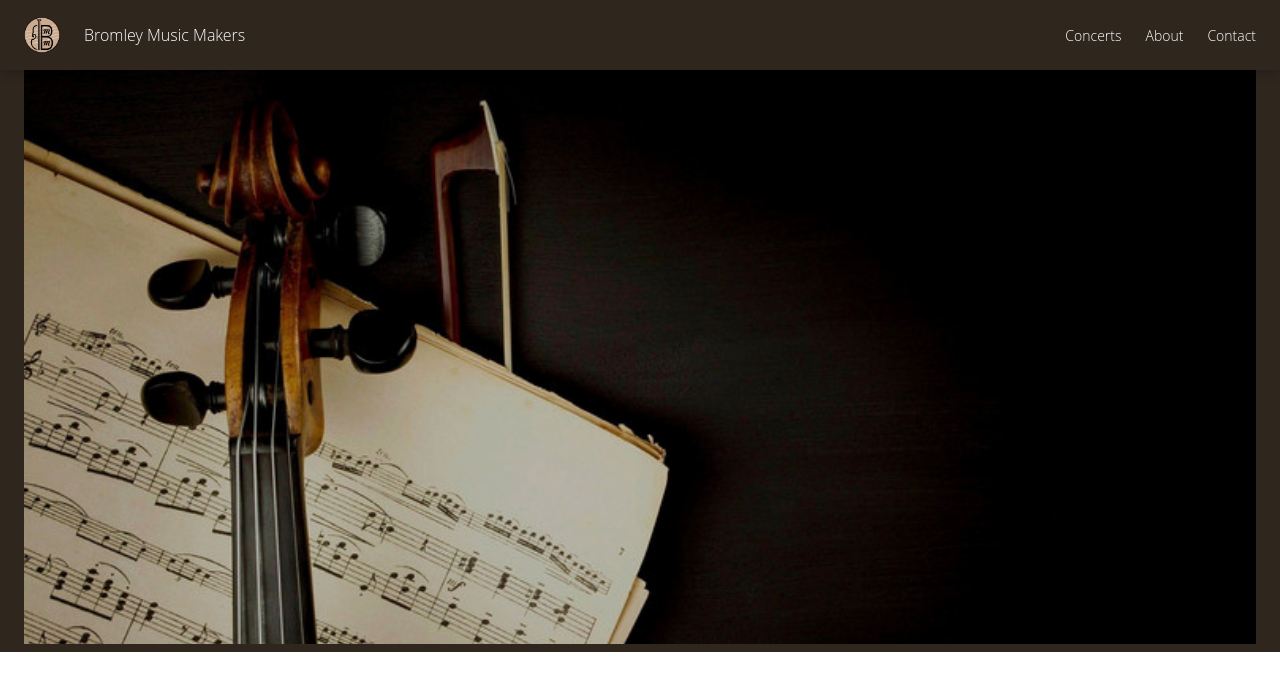
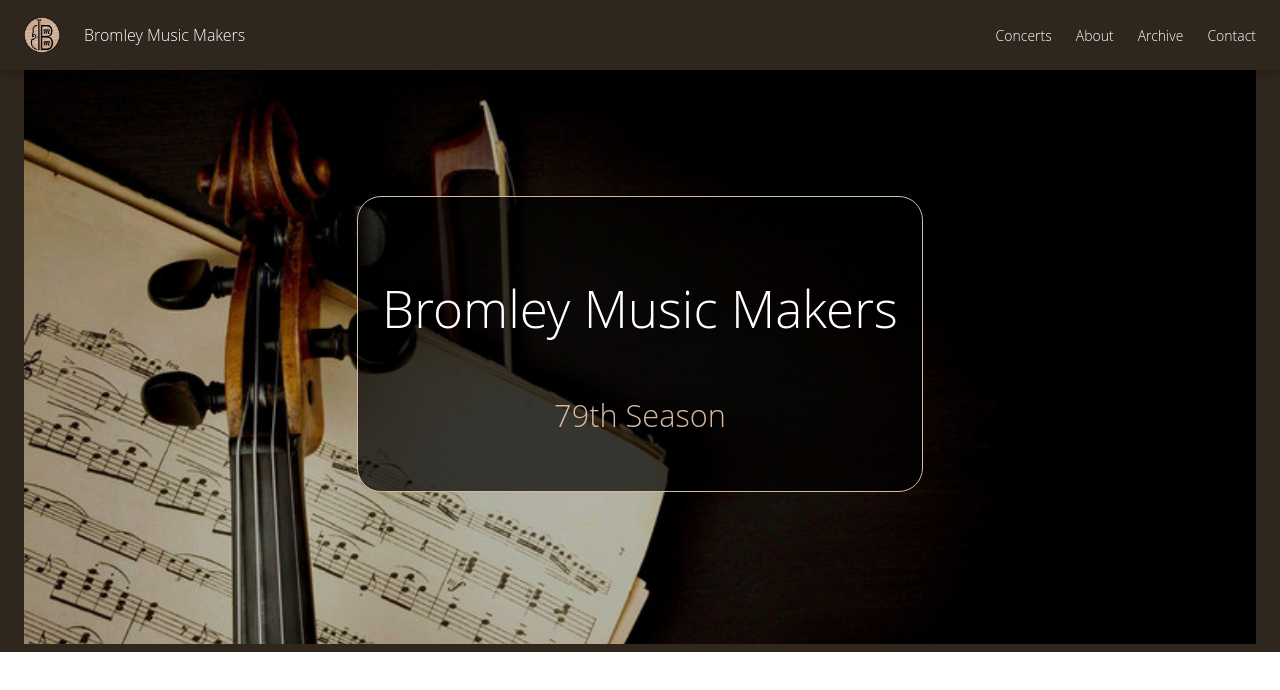
Before and after one commit to silkster87/react-bmm-website, a React (Create React App) app: page / in a window 1280 px wide. Shown: the top 690 px of the page. Built offline with nearby package versions, Linux system fonts and the light colour scheme.

Commit message:
Banner and Header adjustments

```diff
--- a/src/components/Banner.tsx
+++ b/src/components/Banner.tsx
@@ -4,6 +4,11 @@
 
 export const Banner = () => {
   return (
-    <div id="banner"></div>
+    <div id="banner">
+      <div className="banner-title">
+        <p>Bromley Music Makers</p>
+        <p className="smallprint">79th Season</p>
+      </div>
+    </div>
   )
 }
--- a/src/components/Header.tsx
+++ b/src/components/Header.tsx
@@ -16,6 +16,7 @@
     <>
       <a href="#concerts" onClick={closeDropDown}>Concerts</a>
       <a href="#about" onClick={closeDropDown}>About</a>
+      <a href="#archive" onClick={closeDropDown}>Archive</a>
       <a href="#contact" onClick={closeDropDown}>Contact</a>
     </>
   )
--- a/src/styles/App.scss
+++ b/src/styles/App.scss
@@ -3,4 +3,5 @@
 .App {
   background-color: colors.$background-color;
   padding: 8px 24px;
+  scroll-behavior: smooth;
 }
--- a/src/styles/Banner.scss
+++ b/src/styles/Banner.scss
@@ -1,3 +1,5 @@
+@use 'colors' as colors;
+
 #banner {
   background-image: url('../assets/bmm_background.png');
   width: 100%;
@@ -5,4 +7,40 @@
   background-repeat: no-repeat;
   background-size: cover;
   margin-top: 36px;
+  display: flex;
+  flex-direction: column;
+  justify-content: center;
+  align-items: center;
+
+  .banner-title {
+    font-size: 1.6em;
+    background-color: rgba(0,0,0, 0.7);
+    padding: 24px;
+    border-radius: 24px;
+    border: 1px solid colors.$nav-highlighted-text;
+    color: white;
+
+    p {
+      text-align: center;
+      font-size: 2em;
+      font-weight: 300;
+    }
+
+    .smallprint {
+      font-size: 1.2em;
+      color: colors.$nav-highlighted-text;
+    }
+  }
 }
+
+@media only screen and (max-width: 980px) {
+  #banner {
+  .banner-title {
+    padding: 16px;
+
+    p {
+      font-size: 1.2em;
+    }
+  }
+}
+}
--- a/src/styles/Header.scss
+++ b/src/styles/Header.scss
@@ -14,6 +14,7 @@
   box-shadow: 0 3px 10px rgb(0 0 0 / 0.2);
   font-weight: 300;
   font-size: 14px;
+  color: white;
 }
 
 nav {
@@ -41,6 +42,10 @@
   }
 }
 
+a, a:visited {
+  color: white;
+}
+
 a:hover {
   color: colors.$nav-highlighted-text;
 }
@@ -54,6 +59,7 @@
   border: none;
   border-radius: 8px;
   cursor: pointer;
+  color: white;
 
   &:hover {
     border: 1px solid colors.$nav-highlighted-text;
--- a/src/styles/index.scss
+++ b/src/styles/index.scss
@@ -1,7 +1,6 @@
 * {
   box-sizing: border-box;
   font-family: 'Open Sans', sans-serif;
-  color: white;
 }
 
 body {
```
